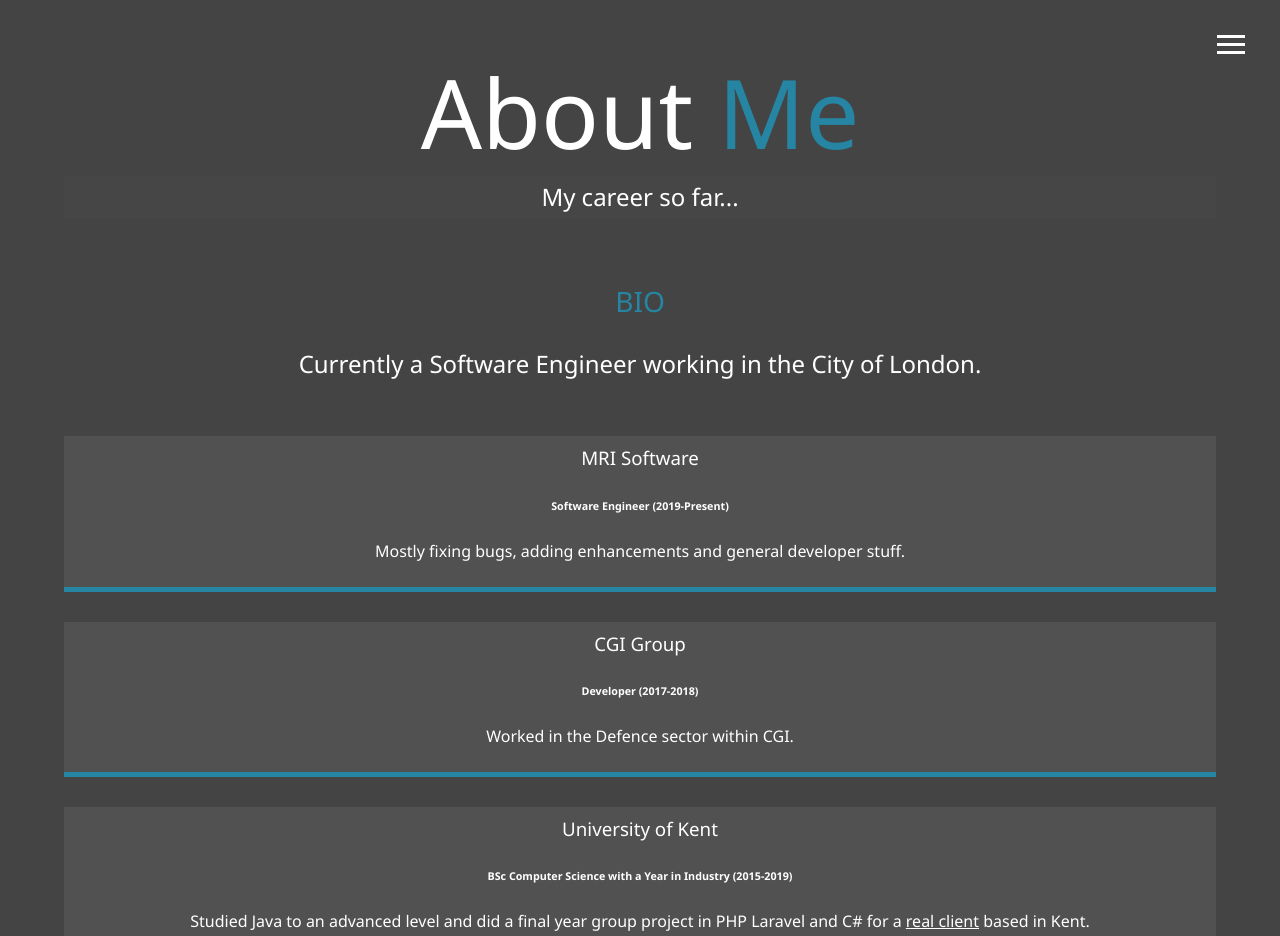
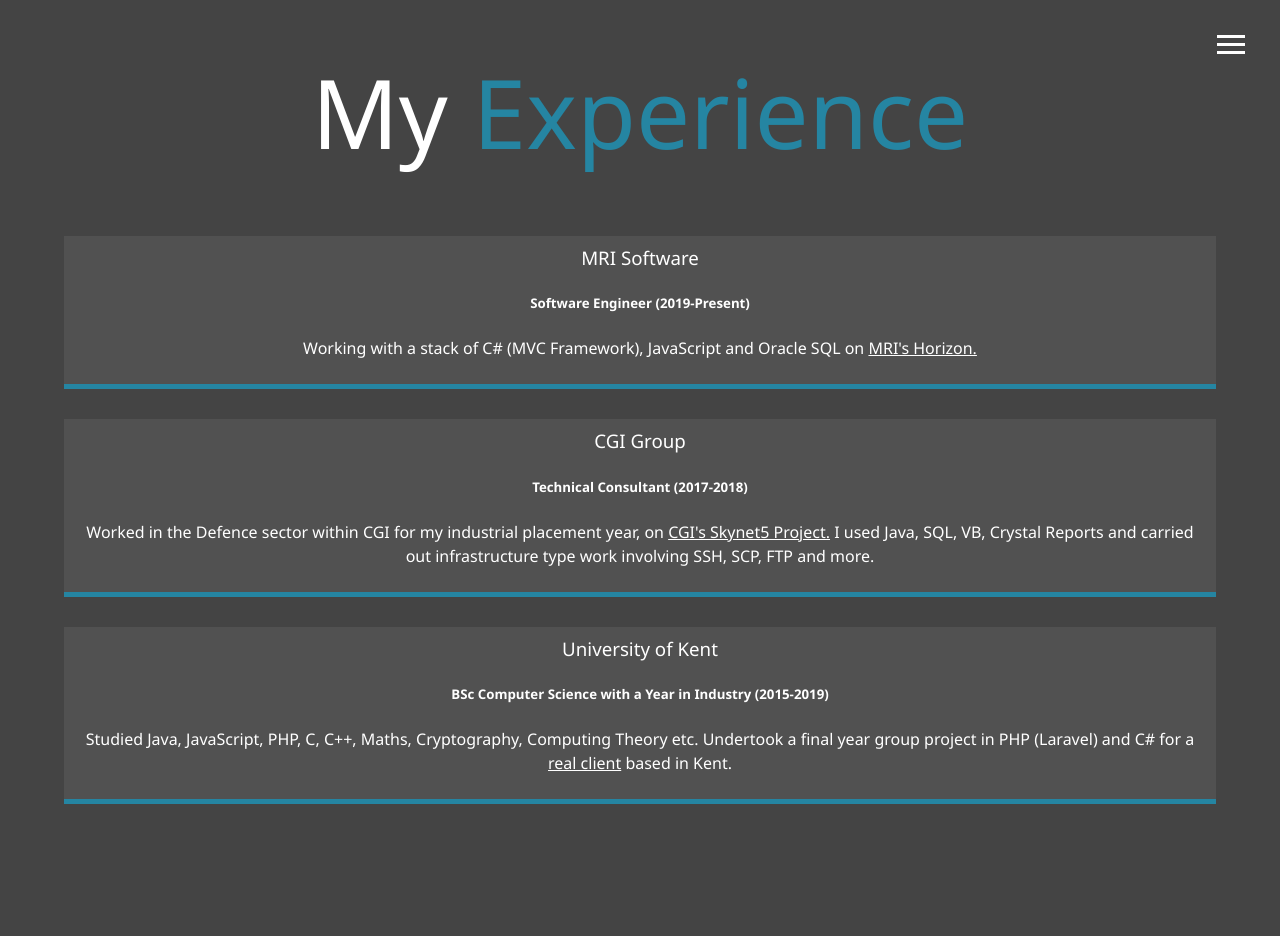
Before and after one commit to sammymatt/hellosamzo.github.io-Old, a website: page dist/about.html in a window 1280 px wide. Shown: the top 936 px of the page. After the commit the page ends 868 px from the top, so only its background shows below. Drawn offline with Linux system fonts and the light colour scheme.

Commit message:
Enhanced the experience page

```diff
--- a/dist/about.html
+++ b/dist/about.html
@@ -5,7 +5,7 @@
     <meta http-equiv="X-UA-Compatible" content="IE=edge">
     <script src="https://kit.fontawesome.com/4481cd3aff.js" crossorigin="anonymous"></script>
     <link rel="stylesheet" href="css/main.css">
-    <title>ABOUT ME</title>
+    <title>My Experience</title>
     <meta name="viewport" content="width=device-width, initial-scale=1">
 </head>
 <body>
@@ -45,31 +45,31 @@
 
         <main id="about">
             <h1 class="lg-heading">
-                About
-            <span class="text-secondary">Me</span>
+                My
+            <span class="text-secondary">Experience</span>
             </h1>
-            <h2 class="sm-heading">
-                My career so far...
-            </h2>
+            <!-- Remove the gap -->
+
+            <!-- SORT LINKS TO OPEN IN A NEW TAB -->
             <div class="about-info">
-               <div class="bio">
-                    <h3 class="text-secondary">BIO</h3>
-                    <p>Currently a Software Engineer working in the City of London.</p>
-                </div>
                 <div class="job job-3">
                     <h3>University of Kent </h3>
-                    <h6>BSc Computer Science with a Year in Industry (2015-2019)</h6>
-                    <p>Studied Java to an advanced level and did a final year group project in PHP Laravel and C# for a <a href="https://www.fgs.ltd/"><u>real client</u></a> based in Kent.   </p>
+                    <h5>BSc Computer Science with a Year in Industry (2015-2019)</h5>
+                    <p>Studied Java, JavaScript, PHP, C, C++, Maths, Cryptography, Computing Theory etc. Undertook a final year group project in PHP (Laravel) and C# for a
+                        <a href="https://www.fgs.ltd/"><u>real client</u></a> based in Kent.</p>
                 </div>
                 <div class="job job-2">
                     <h3>CGI Group</h3>
-                    <h6>Developer (2017-2018)</h6>
-                    <p>Worked in the Defence sector within CGI.</p>
+                    <h5>Technical Consultant (2017-2018)</h5>
+                    <p>Worked in the Defence sector within CGI for my industrial placement year, on
+                        <a href="https://www.cgi-group.co.uk/en-gb/brochure/military-space"><u> CGI's Skynet5 Project.</u></a>
+                    I used Java, SQL, VB, Crystal Reports and carried out infrastructure type work involving SSH, SCP, FTP and more.</p>
                 </div>
                 <div class="job job-1">
                     <h3>MRI Software</h3>
-                    <h6>Software Engineer (2019-Present)</h6>
-                    <p>Mostly fixing bugs, adding enhancements and general developer stuff.</p>
+                    <h5>Software Engineer (2019-Present)</h5>
+                    <p>Working with a stack of C# (MVC Framework), JavaScript and Oracle SQL on
+                        <a href="https://www.mrisoftware.com/uk/products/horizon/"><u>MRI's Horizon.</u></a></p>
                 </div>
             </div>
 
```
